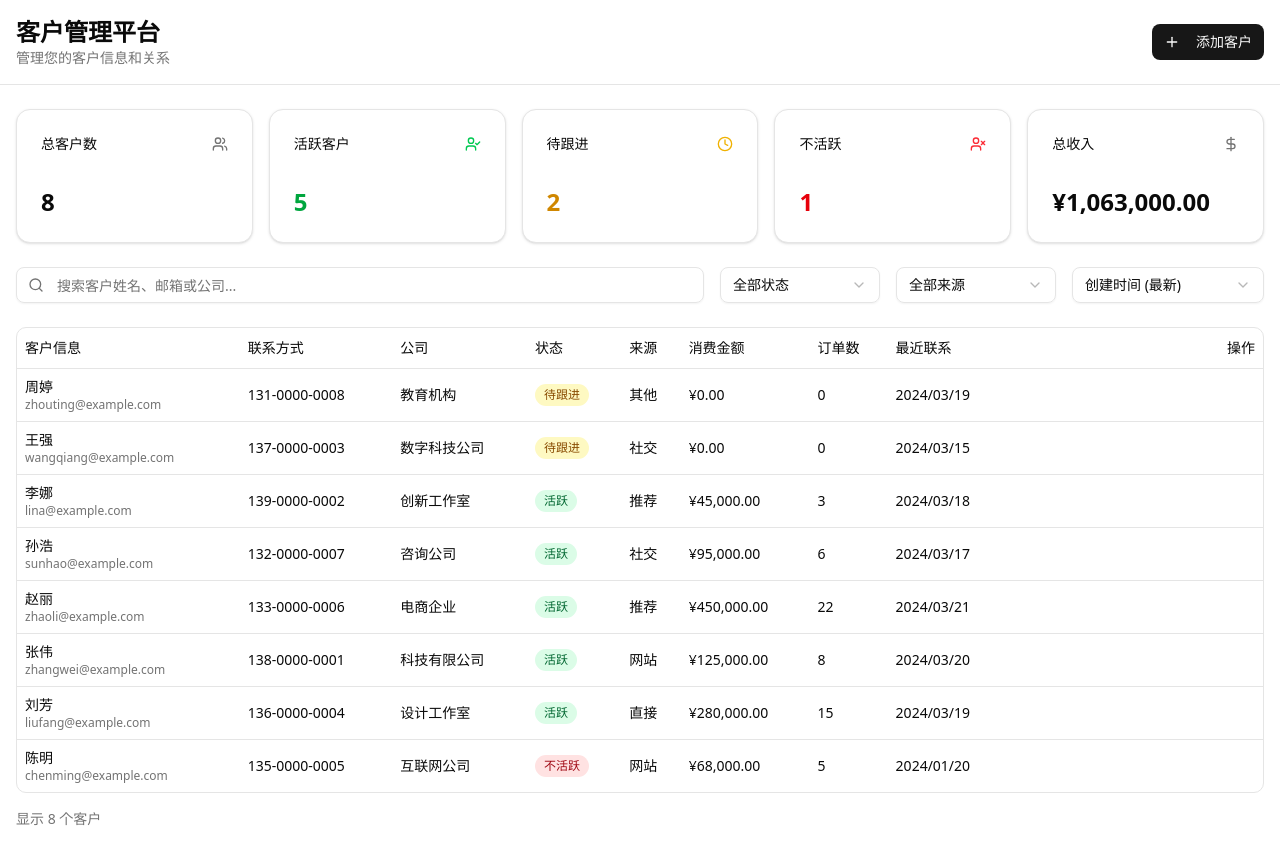
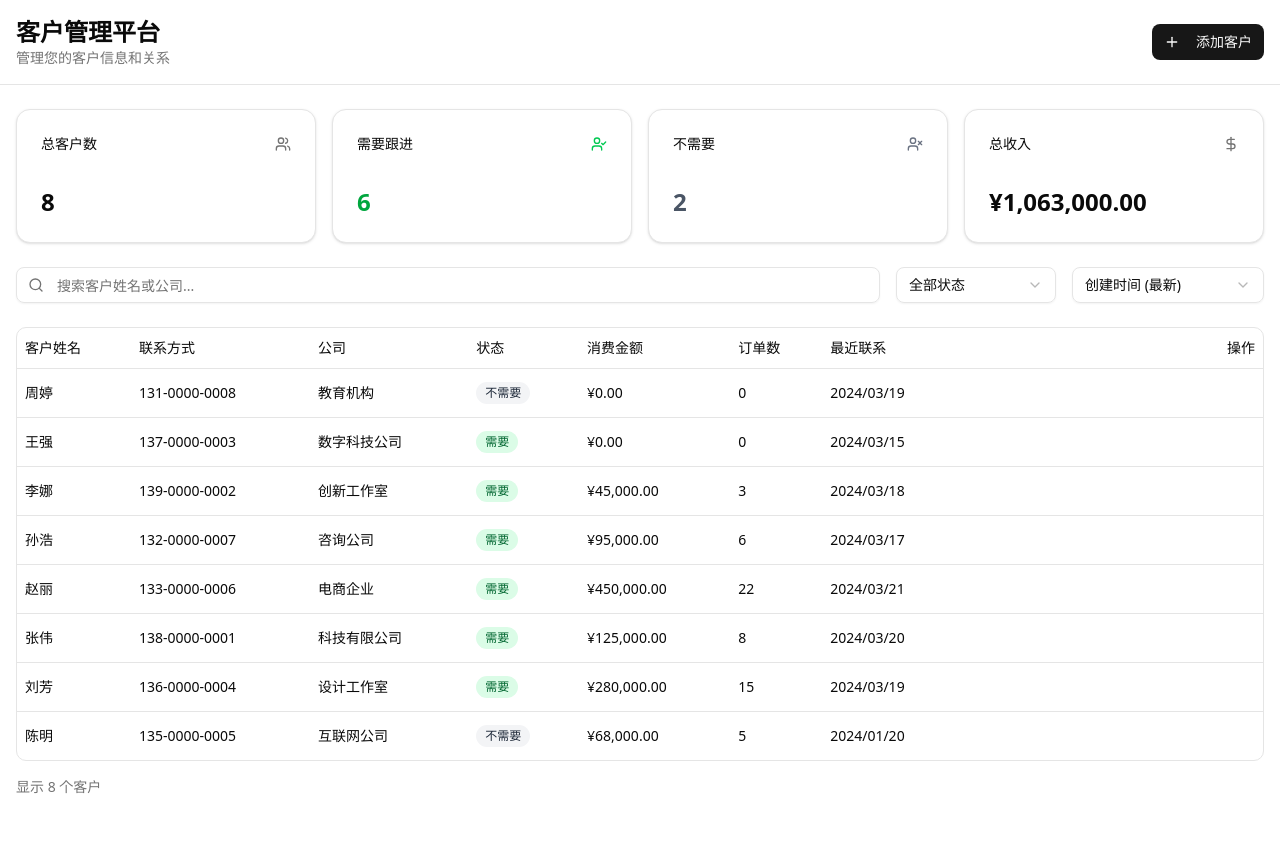
Before and after one commit to youqiyouke/crm-customer-management, a Next.js app: page / in a window 1280 px wide. After the commit the page ends 821 px from the top, so only its background shows below. Built offline with nearby package versions, Linux system fonts and the light colour scheme.

Commit message:
refactor: 简化客户管理平台字段
- 移除邮箱字段
- 状态改为「需要/不需要」（原活跃/待跟进/不活跃）
- 移除来源字段
- 更新统计卡片和筛选条件"

```diff
--- a/src/app/customers/[id]/page.tsx
+++ b/src/app/customers/[id]/page.tsx
@@ -5,7 +5,6 @@ import { useParams, useRouter } from 'next/navigation';
 import Link from 'next/link';
 import {
   ArrowLeft,
-  Mail,
   Phone,
   Building,
   Calendar,
@@ -52,31 +51,18 @@ export default function CustomerDetailPage() {
 
   const getStatusBadge = (status: Customer['status']) => {
     const styles = {
-      active: 'bg-green-100 text-green-800 dark:bg-green-900 dark:text-green-200',
-      inactive: 'bg-red-100 text-red-800 dark:bg-red-900 dark:text-red-200',
-      pending: 'bg-yellow-100 text-yellow-800 dark:bg-yellow-900 dark:text-yellow-200',
+      need: 'bg-green-100 text-green-800 dark:bg-green-900 dark:text-green-200',
+      not_need: 'bg-gray-100 text-gray-800 dark:bg-gray-800 dark:text-gray-200',
     };
     const labels = {
-      active: '活跃',
-      inactive: '不活跃',
-      pending: '待跟进',
+      need: '需要',
+      not_need: '不需要',
     };
     return (
       <Badge className={styles[status]} variant="secondary">
         {labels[status]}
       </Badge>
     );
-  };
-
-  const getSourceLabel = (source: Customer['source']) => {
-    const labels: Record<Customer['source'], string> = {
-      website: '网站',
-      referral: '推荐',
-      social: '社交',
-      direct: '直接',
-      other: '其他',
-    };
-    return labels[source];
   };
 
   const updatedCustomer = getCustomerById(customerId) || customer;
@@ -125,15 +111,6 @@ export default function CustomerDetailPage() {
                 <div className="grid gap-4 md:grid-cols-2">
                   <div className="flex items-center gap-3">
                     <div className="flex h-10 w-10 items-center justify-center rounded-full bg-primary/10">
-                      <Mail className="h-5 w-5 text-primary" />
-                    </div>
-                    <div>
-                      <p className="text-sm text-muted-foreground">邮箱</p>
-                      <p className="font-medium">{updatedCustomer.email}</p>
-                    </div>
-                  </div>
-                  <div className="flex items-center gap-3">
-                    <div className="flex h-10 w-10 items-center justify-center rounded-full bg-primary/10">
                       <Phone className="h-5 w-5 text-primary" />
                     </div>
                     <div>
@@ -163,15 +140,9 @@ export default function CustomerDetailPage() {
 
                 <Separator />
 
-                <div className="grid gap-4 md:grid-cols-2">
-                  <div>
-                    <p className="text-sm text-muted-foreground mb-2">状态</p>
-                    {getStatusBadge(updatedCustomer.status)}
-                  </div>
-                  <div>
-                    <p className="text-sm text-muted-foreground mb-2">来源</p>
-                    <p className="font-medium">{getSourceLabel(updatedCustomer.source)}</p>
-                  </div>
+                <div>
+                  <p className="text-sm text-muted-foreground mb-2">状态</p>
+                  {getStatusBadge(updatedCustomer.status)}
                 </div>
 
                 {updatedCustomer.tags.length > 0 && (
@@ -257,10 +228,6 @@ export default function CustomerDetailPage() {
               </CardHeader>
               <CardContent className="space-y-2">
                 <Button variant="outline" className="w-full justify-start">
-                  <Mail className="mr-2 h-4 w-4" />
-                  发送邮件
-                </Button>
-                <Button variant="outline" className="w-full justify-start">
                   <Phone className="mr-2 h-4 w-4" />
                   拨打电话
                 </Button>
--- a/src/app/page.tsx
+++ b/src/app/page.tsx
@@ -1,7 +1,7 @@
 'use client';
 
 import { useState, useMemo } from 'react';
-import { Plus, Search, Users, UserCheck, UserX, Clock, DollarSign } from 'lucide-react';
+import { Plus, Search, Users, UserCheck, UserX, DollarSign } from 'lucide-react';
 import { Button } from '@/components/ui/button';
 import { Input } from '@/components/ui/input';
 import { Card, CardContent, CardHeader, CardTitle } from '@/components/ui/card';
@@ -31,7 +31,6 @@ export default function HomePage() {
   const [filters, setFilters] = useState<Partial<CustomerFilters>>({
     search: '',
     status: 'all',
-    source: 'all',
     sortField: 'createdAt',
     sortOrder: 'desc',
   });
@@ -65,31 +64,18 @@ export default function HomePage() {
 
   const getStatusBadge = (status: Customer['status']) => {
     const styles = {
-      active: 'bg-green-100 text-green-800 dark:bg-green-900 dark:text-green-200',
-      inactive: 'bg-red-100 text-red-800 dark:bg-red-900 dark:text-red-200',
-      pending: 'bg-yellow-100 text-yellow-800 dark:bg-yellow-900 dark:text-yellow-200',
+      need: 'bg-green-100 text-green-800 dark:bg-green-900 dark:text-green-200',
+      not_need: 'bg-gray-100 text-gray-800 dark:bg-gray-800 dark:text-gray-200',
     };
     const labels = {
-      active: '活跃',
-      inactive: '不活跃',
-      pending: '待跟进',
+      need: '需要',
+      not_need: '不需要',
     };
     return (
       <Badge className={styles[status]} variant="secondary">
         {labels[status]}
       </Badge>
     );
-  };
-
-  const getSourceLabel = (source: Customer['source']) => {
-    const labels: Record<Customer['source'], string> = {
-      website: '网站',
-      referral: '推荐',
-      social: '社交',
-      direct: '直接',
-      other: '其他',
-    };
-    return labels[source];
   };
 
   return (
@@ -112,7 +98,7 @@ export default function HomePage() {
 
       <main className="container mx-auto px-4 py-6">
         {/* Stats Cards */}
-        <div className="grid grid-cols-1 gap-4 md:grid-cols-2 lg:grid-cols-5">
+        <div className="grid grid-cols-1 gap-4 md:grid-cols-2 lg:grid-cols-4">
           <Card>
             <CardHeader className="flex flex-row items-center justify-between pb-2">
               <CardTitle className="text-sm font-medium">总客户数</CardTitle>
@@ -124,29 +110,20 @@ export default function HomePage() {
           </Card>
           <Card>
             <CardHeader className="flex flex-row items-center justify-between pb-2">
-              <CardTitle className="text-sm font-medium">活跃客户</CardTitle>
+              <CardTitle className="text-sm font-medium">需要跟进</CardTitle>
               <UserCheck className="h-4 w-4 text-green-500" />
             </CardHeader>
             <CardContent>
-              <div className="text-2xl font-bold text-green-600">{stats.active}</div>
+              <div className="text-2xl font-bold text-green-600">{stats.need}</div>
             </CardContent>
           </Card>
           <Card>
             <CardHeader className="flex flex-row items-center justify-between pb-2">
-              <CardTitle className="text-sm font-medium">待跟进</CardTitle>
-              <Clock className="h-4 w-4 text-yellow-500" />
+              <CardTitle className="text-sm font-medium">不需要</CardTitle>
+              <UserX className="h-4 w-4 text-gray-500" />
             </CardHeader>
             <CardContent>
-              <div className="text-2xl font-bold text-yellow-600">{stats.pending}</div>
-            </CardContent>
-          </Card>
-          <Card>
-            <CardHeader className="flex flex-row items-center justify-between pb-2">
-              <CardTitle className="text-sm font-medium">不活跃</CardTitle>
-              <UserX className="h-4 w-4 text-red-500" />
-            </CardHeader>
-            <CardContent>
-              <div className="text-2xl font-bold text-red-600">{stats.inactive}</div>
+              <div className="text-2xl font-bold text-gray-600">{stats.notNeed}</div>
             </CardContent>
           </Card>
           <Card>
@@ -165,7 +142,7 @@ export default function HomePage() {
           <div className="relative flex-1">
             <Search className="absolute left-3 top-1/2 h-4 w-4 -translate-y-1/2 text-muted-foreground" />
             <Input
-              placeholder="搜索客户姓名、邮箱或公司..."
+              placeholder="搜索客户姓名或公司..."
               className="pl-10"
               value={filters.search || ''}
               onChange={(e) => setFilters({ ...filters, search: e.target.value })}
@@ -180,25 +157,8 @@ export default function HomePage() {
             </SelectTrigger>
             <SelectContent>
               <SelectItem value="all">全部状态</SelectItem>
-              <SelectItem value="active">活跃</SelectItem>
-              <SelectItem value="pending">待跟进</SelectItem>
-              <SelectItem value="inactive">不活跃</SelectItem>
-            </SelectContent>
-          </Select>
-          <Select
-            value={filters.source || 'all'}
-            onValueChange={(value) => setFilters({ ...filters, source: value as CustomerFilters['source'] })}
-          >
-            <SelectTrigger className="w-full md:w-40">
-              <SelectValue placeholder="来源" />
-            </SelectTrigger>
-            <SelectContent>
-              <SelectItem value="all">全部来源</SelectItem>
-              <SelectItem value="website">网站</SelectItem>
-              <SelectItem value="referral">推荐</SelectItem>
-              <SelectItem value="social">社交</SelectItem>
-              <SelectItem value="direct">直接</SelectItem>
-              <SelectItem value="other">其他</SelectItem>
+              <SelectItem value="need">需要</SelectItem>
+              <SelectItem value="not_need">不需要</SelectItem>
             </SelectContent>
           </Select>
           <Select
@@ -229,11 +189,10 @@ export default function HomePage() {
           <Table>
             <TableHeader>
               <TableRow>
-                <TableHead>客户信息</TableHead>
+                <TableHead>客户姓名</TableHead>
                 <TableHead>联系方式</TableHead>
                 <TableHead>公司</TableHead>
                 <TableHead>状态</TableHead>
-                <TableHead>来源</TableHead>
                 <TableHead>消费金额</TableHead>
                 <TableHead>订单数</TableHead>
                 <TableHead>最近联系</TableHead>
@@ -243,7 +202,7 @@ export default function HomePage() {
             <TableBody>
               {customers.length === 0 ? (
                 <TableRow>
-                  <TableCell colSpan={9} className="h-24 text-center">
+                  <TableCell colSpan={8} className="h-24 text-center">
                     <div className="flex flex-col items-center justify-center text-muted-foreground">
                       <Users className="mb-2 h-8 w-8" />
                       <p>暂无客户数据</p>
@@ -254,15 +213,13 @@ export default function HomePage() {
                 customers.map((customer) => (
                   <TableRow key={customer.id} className="group">
                     <TableCell>
-                      <Link href={`/customers/${customer.id}`} className="hover:underline">
-                        <div className="font-medium">{customer.name}</div>
-                        <div className="text-xs text-muted-foreground">{customer.email}</div>
+                      <Link href={`/customers/${customer.id}`} className="hover:underline font-medium">
+                        {customer.name}
                       </Link>
                     </TableCell>
                     <TableCell>{customer.phone}</TableCell>
                     <TableCell>{customer.company}</TableCell>
                     <TableCell>{getStatusBadge(customer.status)}</TableCell>
-                    <TableCell>{getSourceLabel(customer.source)}</TableCell>
                     <TableCell>{formatCurrency(customer.totalSpent)}</TableCell>
                     <TableCell>{customer.ordersCount}</TableCell>
                     <TableCell>{formatDate(customer.lastContact)}</TableCell>
--- a/src/components/customer-dialog.tsx
+++ b/src/components/customer-dialog.tsx
@@ -33,11 +33,9 @@ interface CustomerDialogProps {
 export function CustomerDialog({ open, onOpenChange, customer, onSuccess }: CustomerDialogProps) {
   const [formData, setFormData] = useState<CustomerFormData>({
     name: '',
-    email: '',
     phone: '',
     company: '',
-    status: 'pending',
-    source: 'other',
+    status: 'need',
     tags: [],
     notes: '',
   });
@@ -48,22 +46,18 @@ export function CustomerDialog({ open, onOpenChange, customer, onSuccess }: Cust
     if (customer) {
       setFormData({
         name: customer.name,
-        email: customer.email,
         phone: customer.phone,
         company: customer.company,
         status: customer.status,
-        source: customer.source,
         tags: customer.tags,
         notes: customer.notes,
       });
     } else {
       setFormData({
         name: '',
-        email: '',
         phone: '',
         company: '',
-        status: 'pending',
-        source: 'other',
+        status: 'need',
         tags: [],
         notes: '',
       });
@@ -136,19 +130,8 @@ export function CustomerDialog({ open, onOpenChange, customer, onSuccess }: Cust
               </div>
             </div>
 
-            {/* 联系方式 */}
+            {/* 联系方式和状态 */}
             <div className="grid grid-cols-2 gap-4">
-              <div className="space-y-2">
-                <Label htmlFor="email">邮箱 *</Label>
-                <Input
-                  id="email"
-                  type="email"
-                  value={formData.email}
-                  onChange={(e) => setFormData({ ...formData, email: e.target.value })}
-                  placeholder="email@example.com"
-                  required
-                />
-              </div>
               <div className="space-y-2">
                 <Label htmlFor="phone">电话</Label>
                 <Input
@@ -158,10 +141,6 @@ export function CustomerDialog({ open, onOpenChange, customer, onSuccess }: Cust
                   placeholder="138-0000-0000"
                 />
               </div>
-            </div>
-
-            {/* 状态和来源 */}
-            <div className="grid grid-cols-2 gap-4">
               <div className="space-y-2">
                 <Label htmlFor="status">状态</Label>
                 <Select
@@ -174,29 +153,8 @@ export function CustomerDialog({ open, onOpenChange, customer, onSuccess }: Cust
                     <SelectValue placeholder="选择状态" />
                   </SelectTrigger>
                   <SelectContent>
-                    <SelectItem value="active">活跃</SelectItem>
-                    <SelectItem value="pending">待跟进</SelectItem>
-                    <SelectItem value="inactive">不活跃</SelectItem>
-                  </SelectContent>
-                </Select>
-              </div>
-              <div className="space-y-2">
-                <Label htmlFor="source">来源</Label>
-                <Select
-                  value={formData.source}
-                  onValueChange={(value) =>
-                    setFormData({ ...formData, source: value as CustomerFormData['source'] })
-                  }
-                >
-                  <SelectTrigger>
-                    <SelectValue placeholder="选择来源" />
-                  </SelectTrigger>
-                  <SelectContent>
-                    <SelectItem value="website">网站</SelectItem>
-                    <SelectItem value="referral">推荐</SelectItem>
-                    <SelectItem value="social">社交</SelectItem>
-                    <SelectItem value="direct">直接</SelectItem>
-                    <SelectItem value="other">其他</SelectItem>
+                    <SelectItem value="need">需要</SelectItem>
+                    <SelectItem value="not_need">不需要</SelectItem>
                   </SelectContent>
                 </Select>
               </div>
--- a/src/data/customers.ts
+++ b/src/data/customers.ts
@@ -4,11 +4,9 @@ export const mockCustomers: Customer[] = [
   {
     id: '1',
     name: '张伟',
-    email: 'zhangwei@example.com',
     phone: '138-0000-0001',
     company: '科技有限公司',
-    status: 'active',
-    source: 'website',
+    status: 'need',
     tags: ['VIP', '企业客户'],
     notes: '重要的企业客户，需要优先服务',
     createdAt: '2024-01-15T10:00:00Z',
@@ -20,11 +18,9 @@ export const mockCustomers: Customer[] = [
   {
     id: '2',
     name: '李娜',
-    email: 'lina@example.com',
     phone: '139-0000-0002',
     company: '创新工作室',
-    status: 'active',
-    source: 'referral',
+    status: 'need',
     tags: ['新客户'],
     notes: '通过朋友推荐来的客户',
     createdAt: '2024-02-20T09:00:00Z',
@@ -36,11 +32,9 @@ export const mockCustomers: Customer[] = [
   {
     id: '3',
     name: '王强',
-    email: 'wangqiang@example.com',
     phone: '137-0000-0003',
     company: '数字科技公司',
-    status: 'pending',
-    source: 'social',
+    status: 'need',
     tags: ['待跟进'],
     notes: '对产品有兴趣，需要进一步沟通',
     createdAt: '2024-03-01T08:00:00Z',
@@ -52,11 +46,9 @@ export const mockCustomers: Customer[] = [
   {
     id: '4',
     name: '刘芳',
-    email: 'liufang@example.com',
     phone: '136-0000-0004',
     company: '设计工作室',
-    status: 'active',
-    source: 'direct',
+    status: 'need',
     tags: ['长期合作'],
     notes: '长期合作伙伴，付款及时',
     createdAt: '2023-11-10T10:30:00Z',
@@ -68,11 +60,9 @@ export const mockCustomers: Customer[] = [
   {
     id: '5',
     name: '陈明',
-    email: 'chenming@example.com',
     phone: '135-0000-0005',
     company: '互联网公司',
-    status: 'inactive',
-    source: 'website',
+    status: 'not_need',
     tags: ['流失风险'],
     notes: '最近没有活跃，需要关怀',
     createdAt: '2023-09-05T14:00:00Z',
@@ -84,11 +74,9 @@ export const mockCustomers: Customer[] = [
   {
     id: '6',
     name: '赵丽',
-    email: 'zhaoli@example.com',
     phone: '133-0000-0006',
     company: '电商企业',
-    status: 'active',
-    source: 'referral',
+    status: 'need',
     tags: ['VIP', '大客户'],
     notes: '电商行业大客户，需要定制化服务',
     createdAt: '2024-01-25T11:00:00Z',
@@ -100,11 +88,9 @@ export const mockCustomers: Customer[] = [
   {
     id: '7',
     name: '孙浩',
-    email: 'sunhao@example.com',
     phone: '132-0000-0007',
     company: '咨询公司',
-    status: 'active',
-    source: 'social',
+    status: 'need',
     tags: ['企业客户'],
     notes: '咨询行业客户，经常需要培训服务',
     createdAt: '2024-02-05T09:30:00Z',
@@ -116,13 +102,11 @@ export const mockCustomers: Customer[] = [
   {
     id: '8',
     name: '周婷',
-    email: 'zhouting@example.com',
     phone: '131-0000-0008',
     company: '教育机构',
-    status: 'pending',
-    source: 'other',
-    tags: ['待跟进', '教育行业'],
-    notes: '教育行业潜在客户，对在线教育方案感兴趣',
+    status: 'not_need',
+    tags: ['教育行业'],
+    notes: '教育行业客户，目前暂时不需要服务',
     createdAt: '2024-03-10T13:00:00Z',
     updatedAt: '2024-03-19T14:00:00Z',
     lastContact: '2024-03-19T14:00:00Z',
--- a/src/lib/customer-store.ts
+++ b/src/lib/customer-store.ts
@@ -16,7 +16,6 @@ export function getCustomers(filters?: Partial<CustomerFilters>): Customer[] {
       result = result.filter(
         (c) =>
           c.name.toLowerCase().includes(searchLower) ||
-          c.email.toLowerCase().includes(searchLower) ||
           c.company.toLowerCase().includes(searchLower)
       );
     }
@@ -24,11 +23,6 @@ export function getCustomers(filters?: Partial<CustomerFilters>): Customer[] {
     // 状态筛选
     if (filters.status && filters.status !== 'all') {
       result = result.filter((c) => c.status === filters.status);
-    }
-
-    // 来源筛选
-    if (filters.source && filters.source !== 'all') {
-      result = result.filter((c) => c.source === filters.source);
     }
 
     // 排序
@@ -92,16 +86,14 @@ export function deleteCustomer(id: string): boolean {
 
 export function getStats() {
   const total = customers.length;
-  const active = customers.filter((c) => c.status === 'active').length;
-  const pending = customers.filter((c) => c.status === 'pending').length;
-  const inactive = customers.filter((c) => c.status === 'inactive').length;
+  const need = customers.filter((c) => c.status === 'need').length;
+  const notNeed = customers.filter((c) => c.status === 'not_need').length;
   const totalRevenue = customers.reduce((sum, c) => sum + c.totalSpent, 0);
 
   return {
     total,
-    active,
-    pending,
-    inactive,
+    need,
+    notNeed,
     totalRevenue,
   };
 }
--- a/src/types/customer.ts
+++ b/src/types/customer.ts
@@ -1,11 +1,9 @@
 export interface Customer {
   id: string;
   name: string;
-  email: string;
   phone: string;
   company: string;
-  status: 'active' | 'inactive' | 'pending';
-  source: 'website' | 'referral' | 'social' | 'direct' | 'other';
+  status: 'need' | 'not_need';
   tags: string[];
   notes: string;
   createdAt: string;
@@ -17,11 +15,9 @@ export interface Customer {
 
 export interface CustomerFormData {
   name: string;
-  email: string;
   phone: string;
   company: string;
-  status: 'active' | 'inactive' | 'pending';
-  source: 'website' | 'referral' | 'social' | 'direct' | 'other';
+  status: 'need' | 'not_need';
   tags: string[];
   notes: string;
 }
@@ -32,7 +28,6 @@ export type SortOrder = 'asc' | 'desc';
 export interface CustomerFilters {
   search: string;
   status: Customer['status'] | 'all';
-  source: Customer['source'] | 'all';
   sortField: CustomerSortField;
   sortOrder: SortOrder;
 }
```
